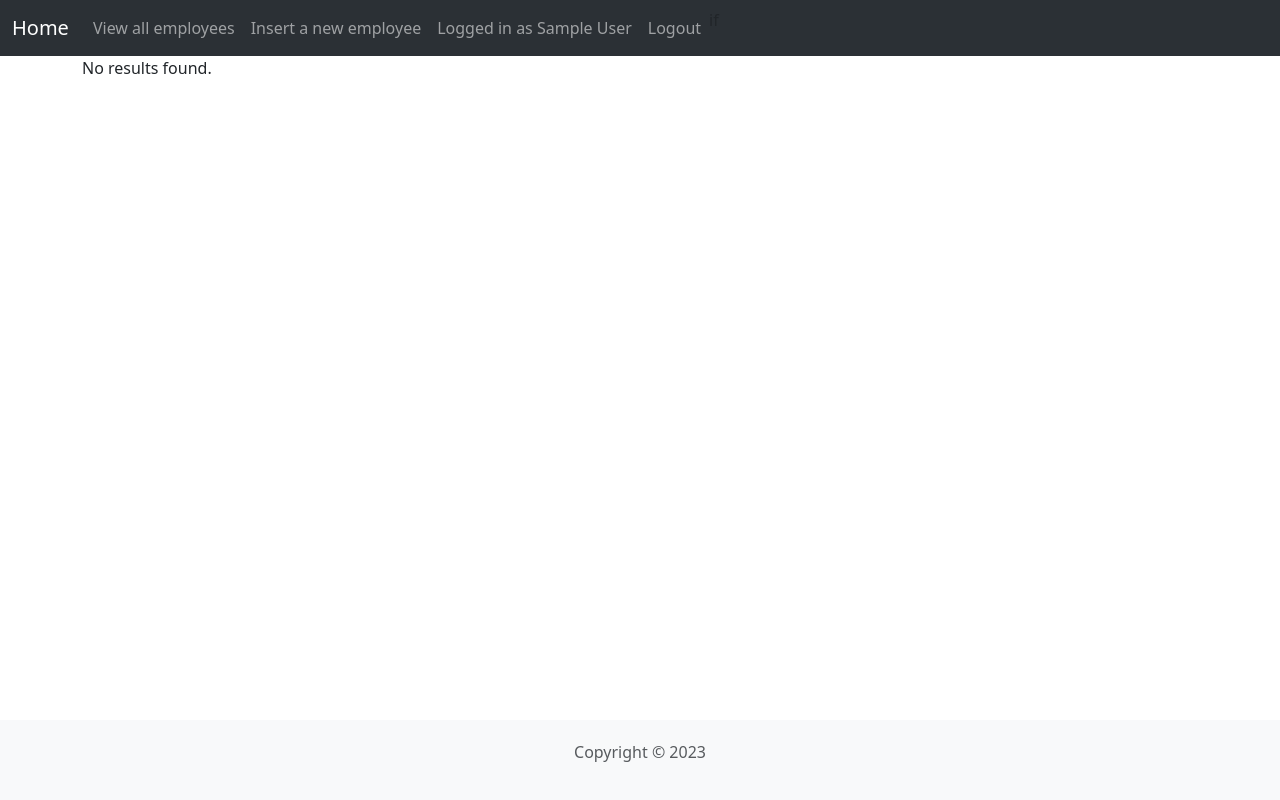
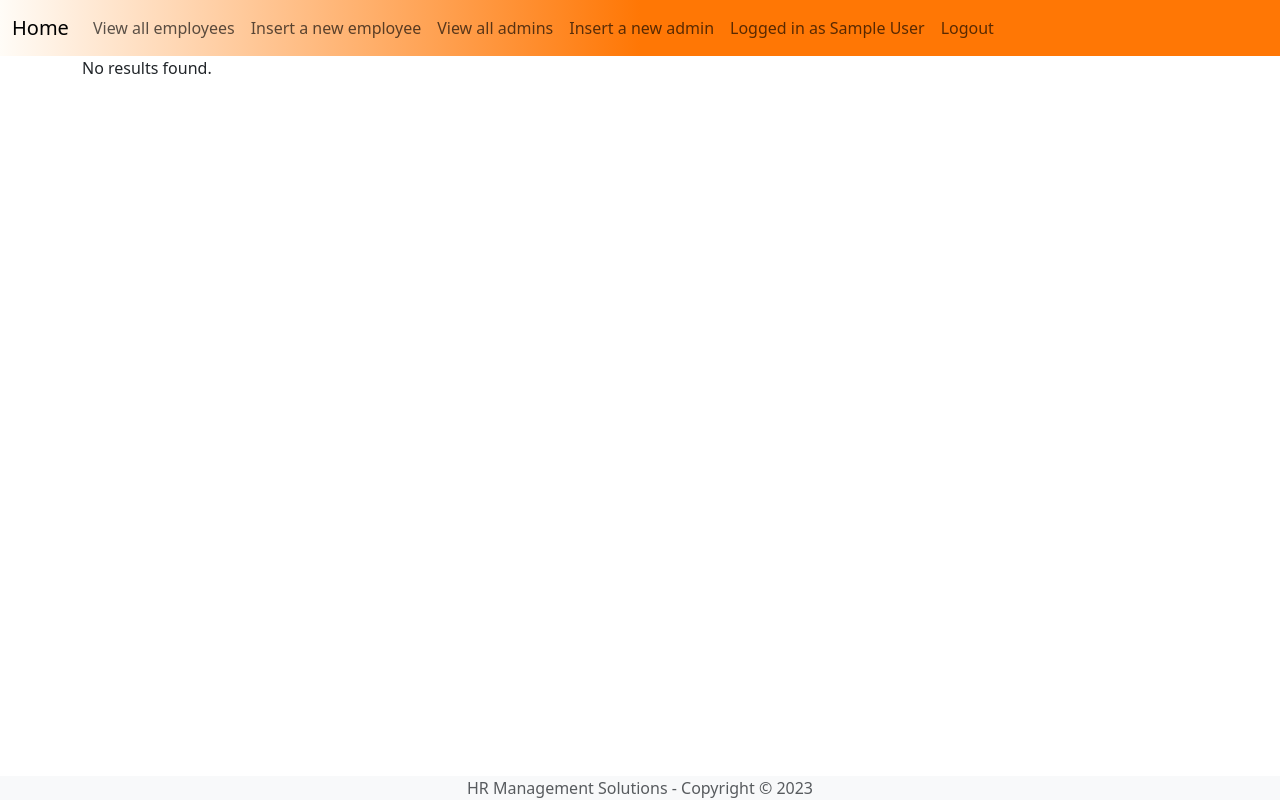
Before and after one commit to Alex188dot/Java, a PHP site: page /viewAllEmployees.php in a window 1280 px wide. Run offline with PHP 8.4, Linux system fonts and the light colour scheme; the visitor is signed in with stand-in values (Sample User, id 1); data that the repository does not hold is empty.

Commit message:
improved UI and added admin sections

```diff
--- a/PHP/layout/template/base.php
+++ b/PHP/layout/template/base.php
@@ -11,7 +11,7 @@
 <head>
     <meta charset="UTF-8">
     <meta name="viewport" content="width=device-width, initial-scale=1.0">
-    <title>View Employees</title>
+    <title>Employees</title>
     <link href="https://cdn.jsdelivr.net/npm/bootstrap@5.3.2/dist/css/bootstrap.min.css" rel="stylesheet" integrity="sha384-T3c6CoIi6uLrA9TneNEoa7RxnatzjcDSCmG1MXxSR1GAsXEV/Dwwykc2MPK8M2HN" crossorigin="anonymous">
     <link rel="stylesheet" href="css/style.css">
     <style>
@@ -25,6 +25,7 @@
 <?php include("navbar.php"); ?>
 <!-- body -->
 <div class="container">
+    <h1>Employees</h1>
     <?php
         $outcome = $_GET["outcome"];
 
--- a/PHP/layout/template/footer.php
+++ b/PHP/layout/template/footer.php
@@ -1,5 +1,5 @@
 <!-- footer -->
 <footer class="text-center text-body-secondary bg-body-tertiary fixed-bottom">
-  <p>Copyright © 2023</p>
+  <span> HR Management Solutions - Copyright © 2023</span>
 </footer>
 <!-- end footer  -->
--- a/PHP/layout/template/insertNewUser.php
+++ b/PHP/layout/template/insertNewUser.php
@@ -36,11 +36,11 @@
             </div>
             <div class="mb-3">
                 <label for="city" class="form-label">City</label>
-                <input type="city" class="form-control" id="city" name="city" placeholder="City">
+                <input type="text" class="form-control" id="city" name="city" placeholder="City">
             </div>
             <div class="mb-3">
                 <label for="age" class="form-label">Age</label>
-                <input type="age" class="form-control" id="age" name="age" placeholder="Age">
+                <input type="text" class="form-control" id="age" name="age" placeholder="Age">
             </div>
             <div class="mb-3">
                 <label for="profile_img" class="form-label">Profile Picture</label>
--- a/PHP/layout/template/login_control.php
+++ b/PHP/layout/template/login_control.php
@@ -7,7 +7,7 @@ if ($conn->connect_error) {
 }
 
 $email = $_POST["email"];
-$password = $_POST["password"];
+$password = md5($_POST["password"]);
 
 $sql = "SELECT * FROM admins WHERE email='$email' AND pwd='$password'";
 
--- a/PHP/layout/template/navbar.php
+++ b/PHP/layout/template/navbar.php
@@ -1,5 +1,5 @@
 <!-- navbar -->
-<nav class="navbar navbar-expand-lg bg-body-tertiary" data-bs-theme="dark">
+<nav class="navbar navbar-expand-lg navbar-light" style="background: linear-gradient(90deg, rgba(255,252,247,1) 0%, rgba(255,119,5,1) 50%);">
   <div class="container-fluid">
     <a class="navbar-brand" href="#">Home</a>
     <button class="navbar-toggler" type="button" data-bs-toggle="collapse" data-bs-target="#navbarSupportedContent" aria-controls="navbarSupportedContent" aria-expanded="false" aria-label="Toggle navigation">
@@ -12,6 +12,12 @@
         </li>
         <li class="nav-item">
           <a class="nav-link" href="insertNewUser.php">Insert a new employee</a>
+        </li>
+        <li class="nav-item">
+          <a class="nav-link" href="viewAllAdmins.php">View all admins</a>
+        </li>
+        <li class="nav-item">
+          <a class="nav-link" href="insertNewAdmin.php">Insert a new admin</a>
         </li>
 
         <?php
@@ -34,7 +40,6 @@
 
         ?>
 
-        if
       </ul>
     </div>
   </div>
--- a/PHP/layout/template/selectAll.php
+++ b/PHP/layout/template/selectAll.php
@@ -11,7 +11,7 @@
     $usersResult = $conn->query("SELECT users.id, users.name, users.lastname, offices.name as offices FROM users INNER JOIN offices ON users.office_id = offices.id;");
 
     if ($usersResult->num_rows > 0) {
-        echo "<h2 class='text-center mt-2 mb-2'>All Employees</h2>";
+        echo "<h1 class='text-center mt-2 mb-2'>All Employees</h1>";
         echo "<table class='table'>";
         echo "<thead>";
         echo "<tr>";
--- a/PHP/layout/template/viewAllEmployees.php
+++ b/PHP/layout/template/viewAllEmployees.php
@@ -17,12 +17,6 @@
     <style>
         table {
             margin-top: 1rem;
-        }
-        footer {
-            background-color: #f5f5f5;
-            padding: 20px;
-            text-align: center;
-            margin-top: auto;
         }
     </style>
 </head>
```
Also changed, not shown: PHP/layout/template/login.php (+11 -2 lines).
